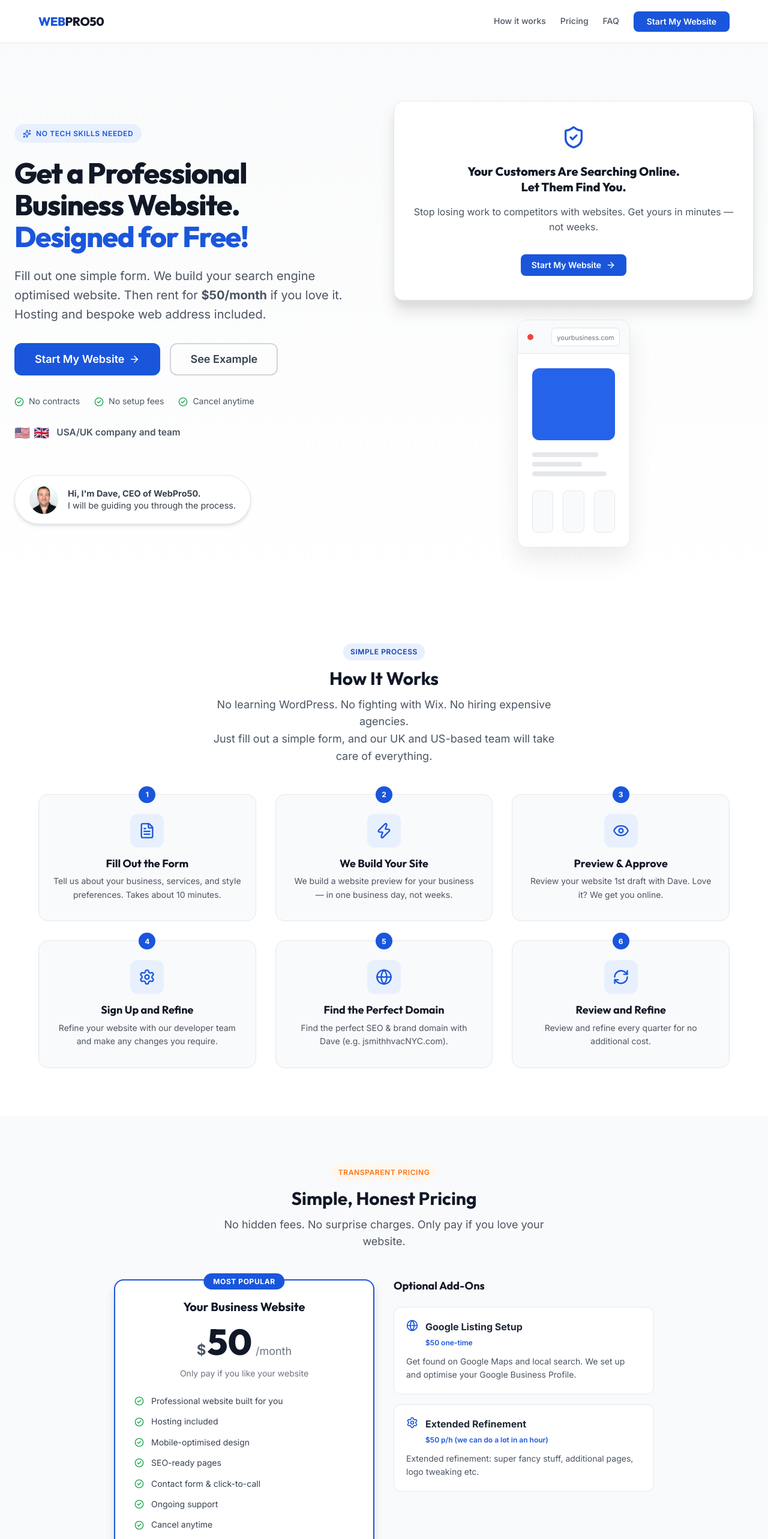
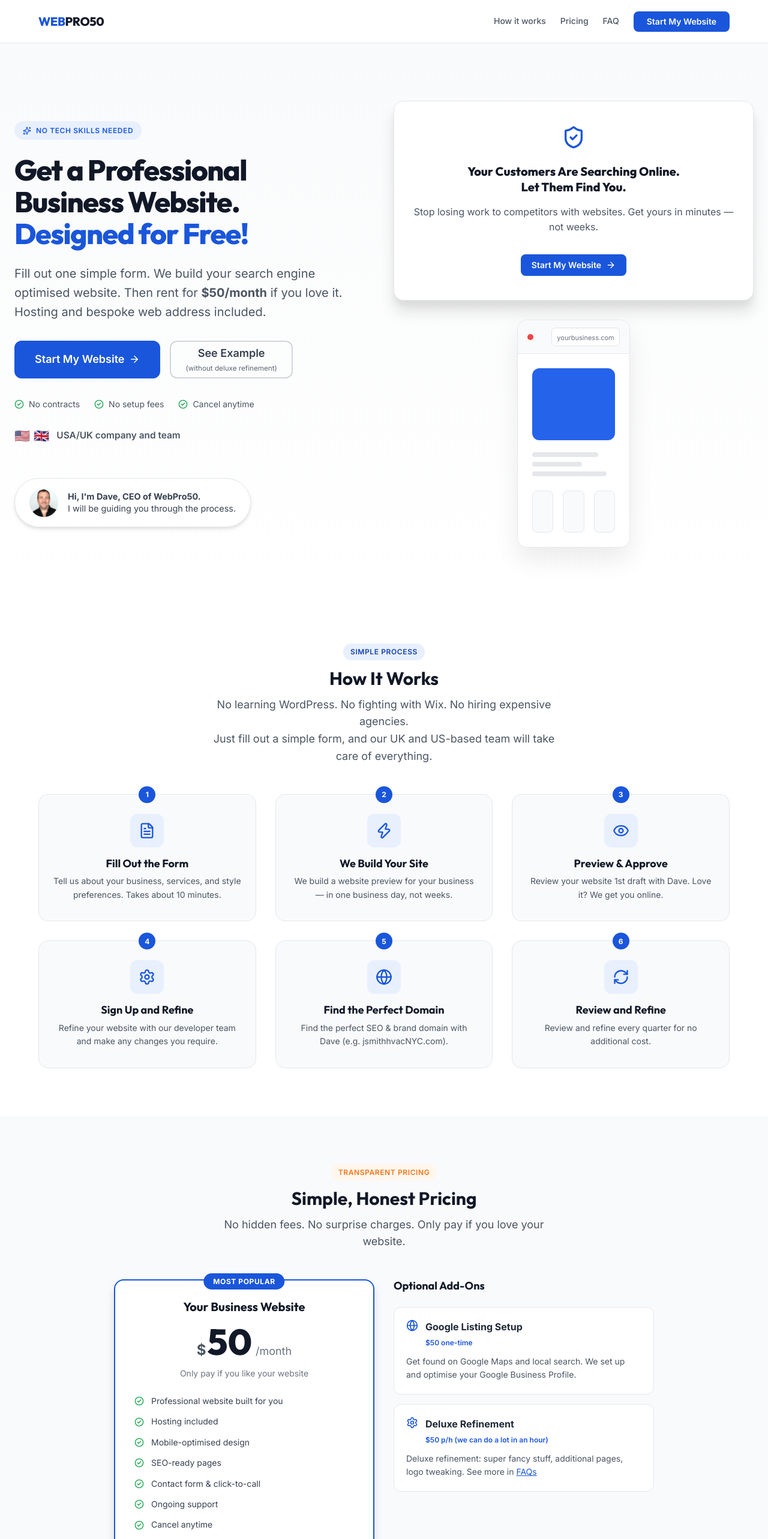
Before and after one commit to DAGarnish/proservice, a Next.js app: page / in a window 1280 px wide. Shown: the top 2566 px of the page at 60% size. Built offline with nearby package versions, Linux system fonts and the light colour scheme.

Commit message:
Update FAQ: Add Deluxe Refinement entry and interactive link

```diff
--- /dev/null
+++ b/app/FAQLink.tsx
@@ -0,0 +1,18 @@
+'use client';
+
+export default function FAQLink() {
+  return (
+    <a
+      href="#faq-deluxe"
+      style={{ textDecoration: 'underline' }}
+      onClick={(e) => {
+        const el = document.getElementById('faq-deluxe') as HTMLDetailsElement;
+        if (el) {
+          el.open = true;
+        }
+      }}
+    >
+      FAQs
+    </a>
+  );
+}
--- a/app/layout.tsx
+++ b/app/layout.tsx
@@ -153,7 +153,7 @@
               <span>$50/month — Website + hosting</span>
               <span style={{ marginTop: 'var(--space-2)', color: 'var(--color-gray-500)', fontWeight: 500 }}>Optional:</span>
               <span>$50 one-time — Google listing setup</span>
-              <span>$50 one-time — Extended refinement & extra pages</span>
+              <span>$50 p/h— Deluxe refinement</span>
             </div>
           </div>
         </div>
--- a/app/page.tsx
+++ b/app/page.tsx
@@ -9,6 +9,7 @@
   Plug, Wind, Home, Sparkles, Truck, Key, Camera, Settings, RefreshCw,
   Mic, Scale, Waves, Compass, Building, Armchair
 } from 'lucide-react';
+import FAQLink from './FAQLink';
 import styles from './page.module.css';
 
 export default function HomePage() {
@@ -48,8 +49,9 @@
             <Link href="/get-started" className="btn btn-primary btn-lg">
               Start My Website <ArrowRight size={18} />
             </Link>
-            <a href="https://www.penedeswinetours.com/" target="_blank" rel="noopener noreferrer" className="btn btn-ghost btn-lg">
-              See Example
+            <a href="https://www.penedeswinetours.com/" target="_blank" rel="noopener noreferrer" className="btn btn-ghost btn-lg" style={{ display: 'inline-flex', flexDirection: 'column', alignItems: 'center', lineHeight: 1.2, padding: 'var(--space-2) var(--space-6)' }}>
+              <span>See Example</span>
+              <span style={{ fontSize: '0.65em', fontWeight: 400, opacity: 0.8 }}>(without deluxe refinement)</span>
             </a>
           </div>
           <div className={styles.heroTrust}>
@@ -251,11 +253,11 @@
               <div className={styles.addOnHeader}>
                 <Settings size={20} color="var(--color-primary)" />
                 <div>
-                  <strong>Extended Refinement</strong>
+                  <strong>Deluxe Refinement</strong>
                   <span className={styles.addOnPrice}>$50 p/h (we can do a lot in an hour)</span>
                 </div>
               </div>
-              <p>Extended refinement: super fancy stuff, additional pages, logo tweaking etc.</p>
+              <p>Deluxe refinement: super fancy stuff, additional pages, logo tweaking. See more in <FAQLink /></p>
             </div>
           </div>
         </div>
@@ -336,7 +338,7 @@
 
 /* ─── FAQ ─── */
 function FAQSection() {
-  const faqs = [
+  const faqs: { id?: string; q: string; a: React.ReactNode }[] = [
     {
       q: 'Do I need any technical skills?',
       a: 'Not at all. You just fill out a simple form about your business — like your services, location, and style preferences. We handle all the technical work.',
@@ -347,7 +349,7 @@
     },
     {
       q: 'Is the $50/month really all I pay?',
-      a: 'Yes — $50/month covers your website and hosting. The only optional extras are the Google listing setup ($50 one-time) and extended refinement: super fancy stuff, additional pages, logo tweaking etc. $50 p/h. Most clients do not require this.',
+      a: 'Yes — $50/month covers your website and hosting. The only optional extras are the Google listing setup ($50 one-time) and deluxe refinement: super fancy stuff, additional pages, logo tweaking etc. $50 p/h. Most clients do not require this.',
     },
     {
       q: 'Can I cancel anytime?',
@@ -369,6 +371,15 @@
       q: 'Can I make changes to my website later?',
       a: 'Yes. All clients can request a refresh and/or update every quarter.',
     },
+    {
+      id: 'faq-deluxe',
+      q: 'Do I need Deluxe Refinement?',
+      a: (
+        <>
+          Probably not — see <a href="https://www.penedeswinetours.com/" target="_blank" rel="noopener noreferrer" style={{ textDecoration: 'underline' }}>this</a> example of no deluxe refinement and <a href="https://www.garnishrealestate.com/" target="_blank" rel="noopener noreferrer" style={{ textDecoration: 'underline' }}>this</a> one with it added. The additions are the fancy Fee Transparency Calculator and the three guides just above that. It was all done in one hour ($50)
+        </>
+      ),
+    },
   ];
 
   return (
@@ -380,7 +391,7 @@
         </div>
         <div className={styles.faqList}>
           {faqs.map((faq, i) => (
-            <FAQItem key={i} question={faq.q} answer={faq.a} />
+            <FAQItem key={i} id={faq.id} question={faq.q} answer={faq.a} />
           ))}
         </div>
       </div>
@@ -388,9 +399,9 @@
   );
 }
 
-function FAQItem({ question, answer }: { question: string; answer: string }) {
+function FAQItem({ question, answer, id }: { question: string; answer: React.ReactNode; id?: string }) {
   return (
-    <details className={styles.faqItem}>
+    <details className={styles.faqItem} id={id}>
       <summary className={styles.faqQuestion}>
         {question}
         <ChevronDown size={18} className={styles.faqChevron} />
@@ -418,8 +429,9 @@
           <Link href="/get-started" className="btn btn-primary btn-lg">
             Start My Website <ArrowRight size={18} />
           </Link>
-          <a href="https://www.penedeswinetours.com/" target="_blank" rel="noopener noreferrer" className="btn btn-outline btn-lg">
-            See Example
+          <a href="https://www.penedeswinetours.com/" target="_blank" rel="noopener noreferrer" className="btn btn-outline btn-lg" style={{ display: 'inline-flex', flexDirection: 'column', alignItems: 'center', lineHeight: 1.2, padding: 'var(--space-2) var(--space-6)' }}>
+            <span>See Example</span>
+            <span style={{ fontSize: '0.65em', fontWeight: 400, opacity: 0.8 }}>(without deluxe refinement)</span>
           </a>
         </div>
       </div>
```
